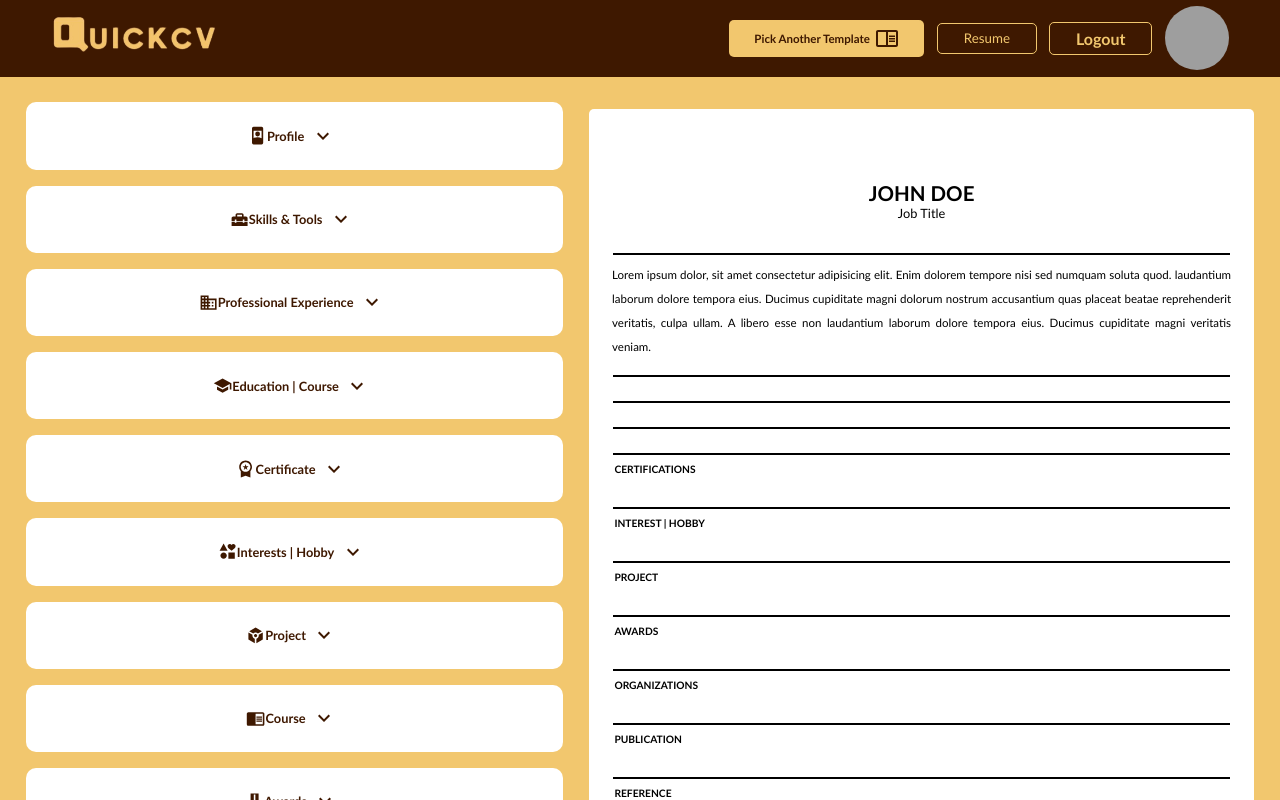
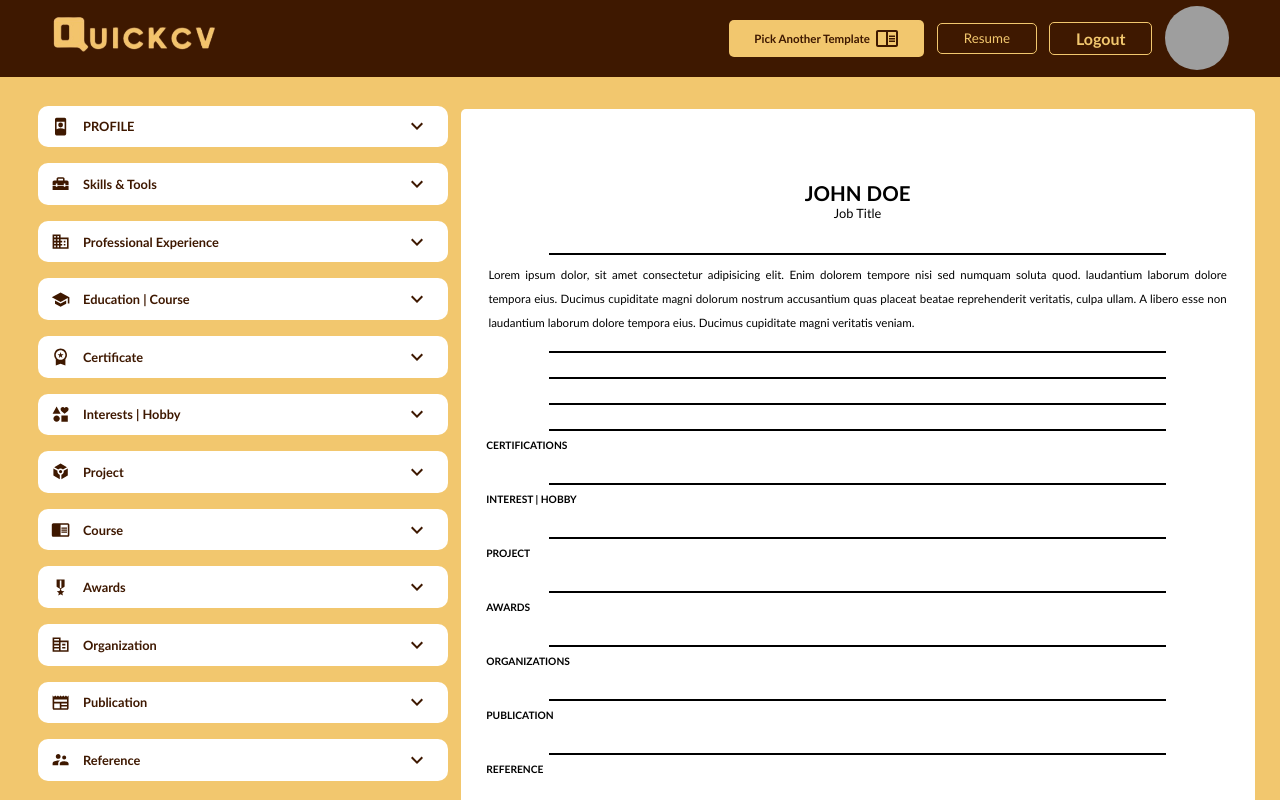
Before and after one commit to quickcv-pro/client, a React (Vite) app: page /Resume in a window 1280 px wide. Shown: the top 800 px of the page. Built offline with nearby package versions, Linux system fonts and the light colour scheme; grey boxes are pictures that could not be loaded.

Commit message:
resume ccs worked on

```diff
--- a/src/components/Resume/Resume.jsx
+++ b/src/components/Resume/Resume.jsx
@@ -95,6 +95,7 @@ const Resume = () => {
           <Publication onPubChange={handlePubInputChange} />
           <Reference onRefChange={handleRefInputChange} />
         </div>
+        <div className="resumeDesigns">
           <ClassicDesigns
             profileData={profileData}
             skillData={skillData}
@@ -111,6 +112,7 @@ const Resume = () => {
           />
         </div>
       </div>
+    </div>
   );
 };
 
--- a/src/components/Resume/ResumeDesigns/assets/resumeDesigns.css
+++ b/src/components/Resume/ResumeDesigns/assets/resumeDesigns.css
@@ -1,4 +1,5 @@
-/* General design */
+/* RESUME COMPONENT */
+
 .mainRowContainer {
   display: flex;
   flex-direction: row;
@@ -19,8 +20,8 @@
 .resGeneralContainer {
   margin: 4vh 0;
   background-color: white;
-  width: 52vw;
-  height: 150vh;
+  width: 793.92px;
+  height: 1122.92px;
   border-radius: 5px;
   display: flex;
   flex-direction: column;
--- a/src/components/Resume/assets/resume.css
+++ b/src/components/Resume/assets/resume.css
@@ -1,5 +1,5 @@
 .topbar {
- display: flex;
+  display: flex;
   flex-direction: row;
   justify-content: space-between;
   align-items: center;
@@ -20,7 +20,6 @@
   background-color: var(
     --dark-color
   ); /* Adjust the background color for the fixed state */
-
 }
 
 .topbarLogo {
@@ -76,15 +75,18 @@
   font-size: var(--very-small);
 }
 
-/* RESUME COMPONENT */
+
 .resumeComponent {
   display: flex;
   flex-direction: row;
   background-color: var(--light-color);
+  justify-content: center;
+  align-items: top;
 }
 
 .resumeContainer {
   height: 100%;
-  padding: 2vw;
+  padding: 1vw;
   overflow: none;
+  margin-top: 2vh;
 }
--- a/src/components/Resume/inputs/Organization.jsx
+++ b/src/components/Resume/inputs/Organization.jsx
@@ -172,7 +172,7 @@ const Organization = ({ onOrgChange }) => {
               </div>
               <div className="skillsFormInput">
                 <input
-                  className="generalShortInput"
+                  className="generalLongInput"
                   type="text"
                   placeholder="Position"
                   name="position"
@@ -182,7 +182,7 @@ const Organization = ({ onOrgChange }) => {
               </div>
               <div className="skillsFormInput">
                 <input
-                  className="generalShortInput"
+                  className="generalLongInput"
                   type="text"
                   placeholder="Location"
                   name="location"
@@ -194,7 +194,7 @@ const Organization = ({ onOrgChange }) => {
                 <div className="profExpDates">
                   <label>Started</label>
                   <input
-                    className="profExpDateInput"
+                    className="generalShortInput"
                     type="date"
                     name="startDate"
                     value={orgData.startDate}
@@ -204,7 +204,7 @@ const Organization = ({ onOrgChange }) => {
                 <div className="profExpDates">
                   <label>Ended</label>
                   <input
-                    className="profExpDateInput"
+                    className="generalShortInput"
                     type="date"
                     name="endDate"
                     value={orgData.endDate}
@@ -217,8 +217,6 @@ const Organization = ({ onOrgChange }) => {
             </div> */}
               </div>
               <div className="skillsFormInput">
-                <label>Description</label>
-                name="endDate" name="endDate"
                 <textarea
                   className="generalTextArea"
                   type="text"
--- a/src/components/Resume/inputs/ProfessionalExp.jsx
+++ b/src/components/Resume/inputs/ProfessionalExp.jsx
@@ -172,7 +172,7 @@ const ProfessionalExp = ({ onExpChange }) => {
               </div>
               <div className="skillsFormInput">
                 <input
-                  className="generalShortInput"
+                  className="generalLongInput"
                   type="text"
                   placeholder="Company"
                   name="company"
@@ -182,7 +182,7 @@ const ProfessionalExp = ({ onExpChange }) => {
               </div>
               <div className="skillsFormInput">
                 <input
-                  className="generalShortInput"
+                  className="generalLongInput"
                   type="text"
                   placeholder="Location"
                   name="location"
@@ -194,7 +194,7 @@ const ProfessionalExp = ({ onExpChange }) => {
                 <div className="profExpDates">
                   <label>Started</label>
                   <input
-                    className="profExpDateInput"
+                    className="generalShortInput"
                     type="date"
                     name="startDate"
                     value={expData.startDate}
@@ -204,7 +204,7 @@ const ProfessionalExp = ({ onExpChange }) => {
                 <div className="profExpDates">
                   <label>Ended</label>
                   <input
-                    className="profExpDateInput"
+                    className="generalShortInput"
                     type="date"
                     name="stopDate"
                     value={expData.stopDate}
--- a/src/components/Resume/inputs/ProfileInput.jsx
+++ b/src/components/Resume/inputs/ProfileInput.jsx
@@ -43,7 +43,7 @@ const ProfileInput = ({ onInputChange }) => {
       <div className="skillsHeader">
         <h1 className="skillsHero">
           <RememberMe sx={{ fontSize: "1.5vw" }} />
-          Profile
+          PROFILE
         </h1>
         <div className="skillsHero" onClick={handleExpandClick}>
           {isExpanded ? <Remove /> : <ExpandMore />}
--- a/src/components/Resume/inputs/assets/resumeinput.css
+++ b/src/components/Resume/inputs/assets/resumeinput.css
@@ -30,16 +30,6 @@
   cursor: pointer;
 }
 
-.generalTextArea {
-  margin-top: 2vh;
-  width: 37.5vw;
-  color: var(--dark-color);
-  border: 2px solid var(--dark-color);
-  height: 15vh;
-  border-radius: 10px;
-  padding: 1vh;
-}
-
 .skillScroll {
   display: flex;
   justify-content: space-between;
@@ -55,6 +45,15 @@
   text-align: left;
 }
 
+.generalTextArea {
+  height: 15vh;
+  border-radius: 5px;
+  padding: 5px;
+  border: 1px solid var(--dark-color);
+  width: 28vw;
+  margin-top: 2vh;
+}
+
 /*
 ++++++++++++++++++++++++++++++++++++++
 */
@@ -62,8 +61,8 @@
 /*PROFILE INPUT*/
 .profileInputContainer {
   background-color: white;
-  padding: 2vw 1vw;
-  width: 40vw;
+  padding: 1vw 1vw;
+  width: 30vw;
   border-radius: 10px;
 }
 
@@ -82,6 +81,7 @@
   justify-content: center;
   align-items: center;
   padding-top: 4vh;
+  /* width: 32vw; */
 }
 
 .profileInputs {
@@ -94,9 +94,9 @@
 
 .generalShortInput {
   border: 1px solid var(--dark-color);
-  height: 5vh;
+  height: 4vh;
   padding: 5px;
-  width: 18vw;
+  width: 13vw;
   border-radius: 5px;
 }
 
@@ -116,8 +116,8 @@
 .skillsContainer {
   background-color: white;
   margin: 2vh 0;
-  padding: 2vw 1vw;
-  width: 40vw;
+  padding: 1vw 1vw;
+  width: 30vw;
   border-radius: 10px;
   color: var(--dark-color);
 }
@@ -125,9 +125,10 @@
 .skillsHeader {
   display: flex;
   justify-content: space-between;
-  align-items: center;
+  align-items: left;
   height: 2vh;
-  justify-content: center;
+  display: flex;
+  justify-content: space-between;
 }
 
 .skillsHero {
@@ -138,6 +139,7 @@
   align-items: center;
   font-size: 1vw;
   padding-right: 0.5vw;
+  gap: 1vw;
 }
 
 .skillsForm {
@@ -162,6 +164,7 @@
   flex-direction: column;
   justify-content: center;
   align-items: center;
+
   /* margin: auto; */
 }
 
@@ -171,20 +174,14 @@
   justify-content: center;
   align-items: center;
   justify-items: center;
+  width: 30vw;
 }
 
 .generalLongInput {
   height: 5vh;
   padding: 5px;
-  width: 37.5vw;
+  width: 28vw;
   border-radius: 5px;
-  border: 1px solid var(--dark-color);
-}
-
-.generalTextArea {
-  height: 15vh;
-  border-radius: 5px;
-  padding: 5px;
   border: 1px solid var(--dark-color);
 }
 
```
Also changed, not shown: 1 other file (tests, documents, lock files or other folders). Lines whose indentation alone changed are shown as unchanged.
